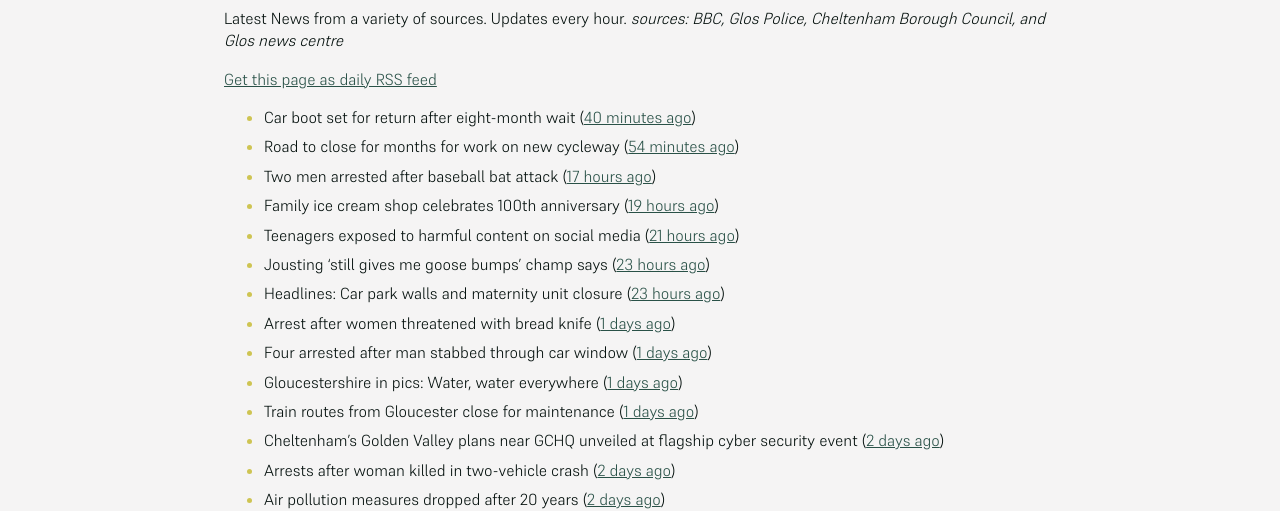
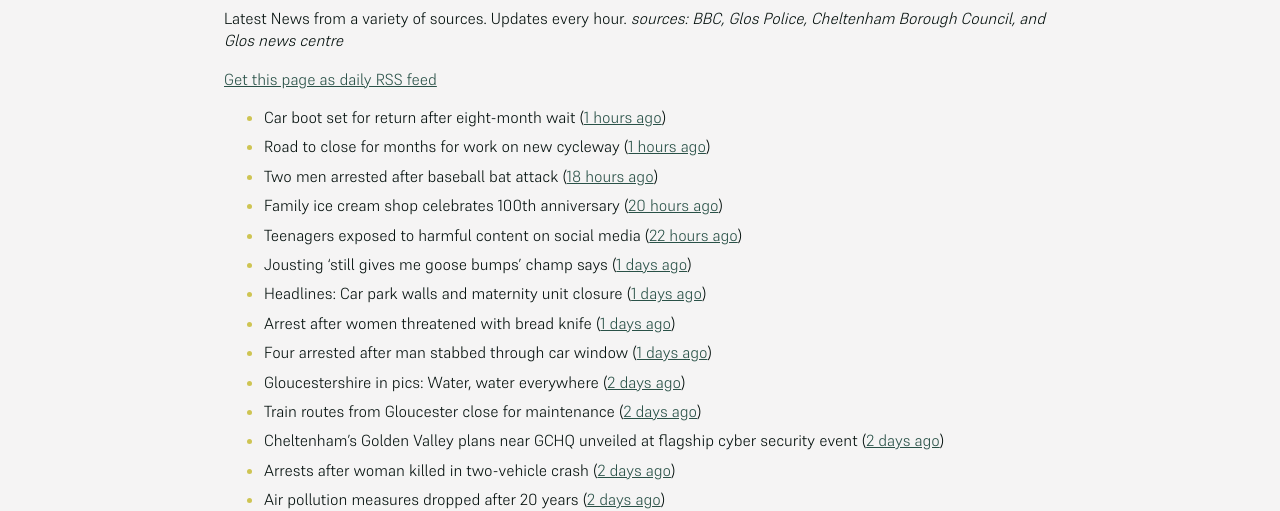
Before and after one commit to mat-0/cheltenham-open-data, a Jekyll site: the page built from _pages/news.md, in a window 1280 px wide. Shown: the part 266-777 px from the top of the page. Built offline with Jekyll 4.4.1, drawn with Linux system fonts in a browser that asks for light colours.

Commit message:
Updated 2025-05-19 06:58:56

```diff
--- a/_pages/news.md
+++ b/_pages/news.md
@@ -12,17 +12,17 @@ _sources: BBC, Glos Police, Cheltenham Borough Council, and Glos news centre_
 [Get this page as daily RSS feed](/daily.rss)
 
 <!-- news_marker starts -->
-- Car boot set for return after eight-month wait ([40 minutes ago](https://www.bbc.com/news/articles/cx2qvp3lp61o))
-- Road to close for months for work on new cycleway ([54 minutes ago](https://www.bbc.com/news/articles/cded9232w5wo))
-- Two men arrested after baseball bat attack ([17 hours ago](https://www.bbc.com/news/articles/c4ge7l3nvv1o))
-- Family ice cream shop celebrates 100th anniversary ([19 hours ago](https://www.bbc.com/news/articles/crr7dg8n471o))
-- Teenagers exposed to harmful content on social media ([21 hours ago](https://www.bbc.com/news/videos/c1kvmv9w348o))
-- Jousting 'still gives me goose bumps' champ says ([23 hours ago](https://www.bbc.com/news/articles/cm2yd1d3d7eo))
-- Headlines: Car park walls and maternity unit closure ([23 hours ago](https://www.bbc.com/news/articles/c861wnwd753o))
+- Car boot set for return after eight-month wait ([1 hours ago](https://www.bbc.com/news/articles/cx2qvp3lp61o))
+- Road to close for months for work on new cycleway ([1 hours ago](https://www.bbc.com/news/articles/cded9232w5wo))
+- Two men arrested after baseball bat attack ([18 hours ago](https://www.bbc.com/news/articles/c4ge7l3nvv1o))
+- Family ice cream shop celebrates 100th anniversary ([20 hours ago](https://www.bbc.com/news/articles/crr7dg8n471o))
+- Teenagers exposed to harmful content on social media ([22 hours ago](https://www.bbc.com/news/videos/c1kvmv9w348o))
+- Jousting 'still gives me goose bumps' champ says ([1 days ago](https://www.bbc.com/news/articles/cm2yd1d3d7eo))
+- Headlines: Car park walls and maternity unit closure ([1 days ago](https://www.bbc.com/news/articles/c861wnwd753o))
 - Arrest after women threatened with bread knife ([1 days ago](https://www.bbc.com/news/articles/cvgdpnv8yp0o))
 - Four arrested after man stabbed through car window ([1 days ago](https://www.bbc.com/news/articles/cql2yerl45po))
-- Gloucestershire in pics: Water, water everywhere ([1 days ago](https://www.bbc.com/news/articles/c8e6d4g6k88o))
-- Train routes from Gloucester close for maintenance ([1 days ago](https://www.bbc.com/news/articles/c5y64j5nmv1o))
+- Gloucestershire in pics: Water, water everywhere ([2 days ago](https://www.bbc.com/news/articles/c8e6d4g6k88o))
+- Train routes from Gloucester close for maintenance ([2 days ago](https://www.bbc.com/news/articles/c5y64j5nmv1o))
 - Cheltenham’s Golden Valley plans near GCHQ unveiled at flagship cyber security event ([2 days ago](https://gloucesternewscentre.co.uk/cheltenhams-golden-valley-plans-near-gchq-unveiled-at-flagship-cyber-security-event/))
 - Arrests after woman killed in two-vehicle crash ([2 days ago](https://www.bbc.com/news/articles/cz0dl0g9zxjo))
 - Air pollution measures dropped after 20 years ([2 days ago](https://www.bbc.com/news/articles/c7v7d4091gro))
```
Also changed, not shown: _data/flood.json (+5 -48 lines), index.md (+5 -5 lines).
